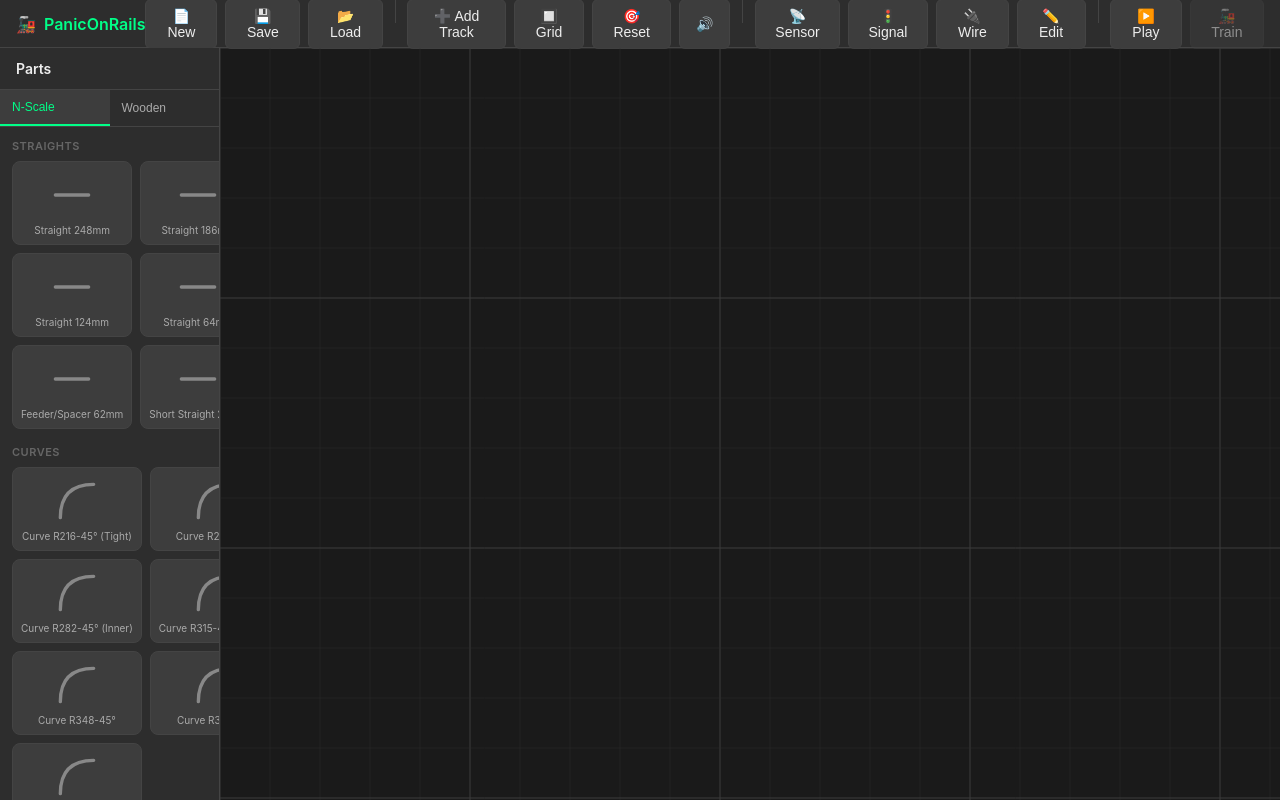
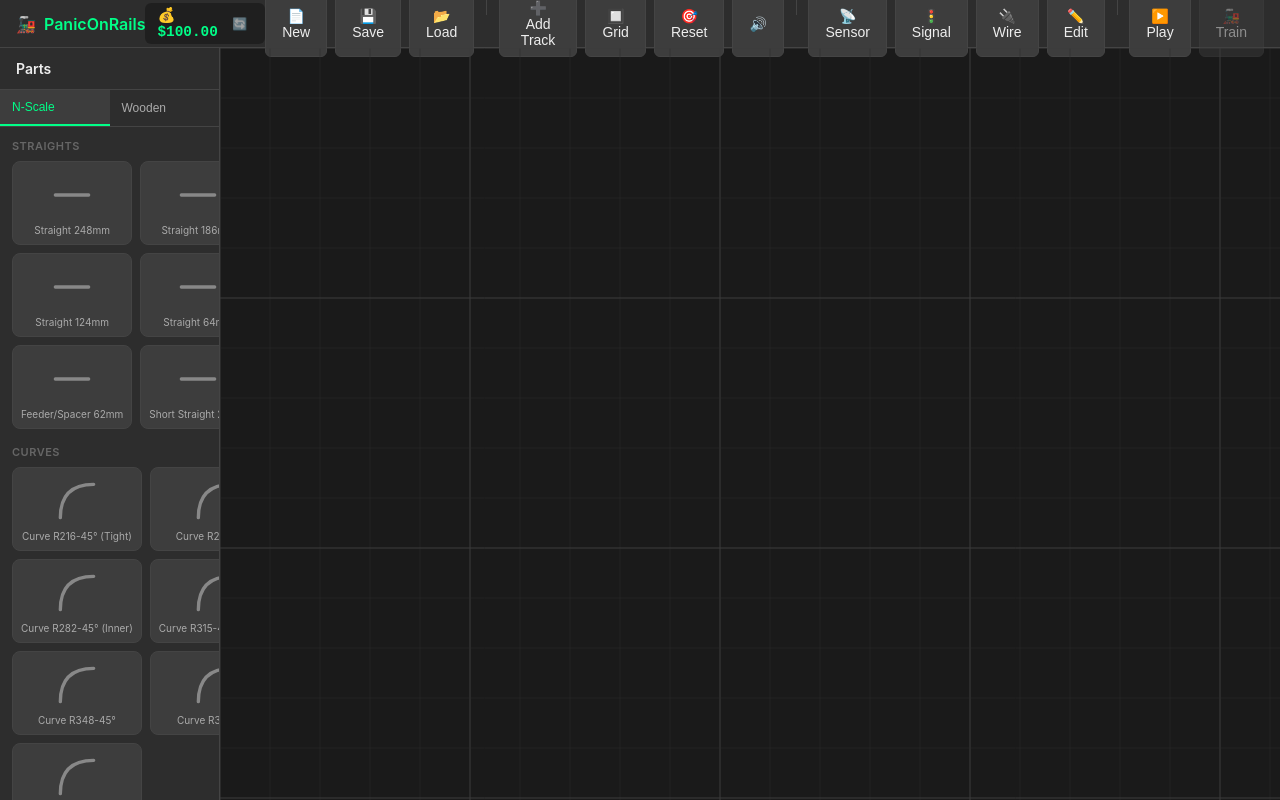
Before and after one commit to chayuto/panic-on-rails, a React (Vite) app: page / in a window 1280 px wide. Built offline with nearby package versions, Linux system fonts and the light colour scheme.

Commit message:
feat: implement economy system with part costs, budget management, and a budget ticker UI.

```diff
--- a/src/components/canvas/StageWrapper.tsx
+++ b/src/components/canvas/StageWrapper.tsx
@@ -10,6 +10,7 @@ import { SignalLayer } from './SignalLayer';
 import { WireLayer } from './WireLayer';
 import { useEditorStore } from '../../stores/useEditorStore';
 import { useTrackStore } from '../../stores/useTrackStore';
+import { useBudgetStore } from '../../stores/useBudgetStore';
 import { useGameLoop } from '../../hooks/useGameLoop';
 import { findSnapTarget } from '../../utils/snapManager';
 import { initAudio, playSound } from '../../utils/audioManager';
@@ -170,6 +171,28 @@ export function StageWrapper({ width, height }: StageWrapperProps) {
             return;
         }
 
+        // Get part to check cost
+        const part = getPartById(partId);
+        if (!part) {
+            console.error('[handleDrop] Part not found:', partId);
+            endDrag();
+            return;
+        }
+
+        // Check budget using imported store
+        const budgetStore = useBudgetStore.getState();
+
+        if (!budgetStore.canAfford(part.cost)) {
+            console.warn('[handleDrop] Insufficient budget for:', {
+                part: part.name,
+                cost: part.cost,
+                balance: budgetStore.balance,
+            });
+            playSound('bounce'); // Rejection sound
+            endDrag();
+            return;
+        }
+
         const worldPos = screenToWorld(e.clientX, e.clientY);
 
         // Get current snap state
@@ -196,6 +219,9 @@ export function StageWrapper({ width, height }: StageWrapperProps) {
                 finalRotation,
             });
         }
+
+        // Spend the budget
+        budgetStore.spend(part.cost);
 
         // Add the track
         const newEdgeId = addTrack(partId, finalPosition, finalRotation);
--- /dev/null
+++ b/src/components/ui/BudgetTicker.css
@@ -0,0 +1,48 @@
+/* BudgetTicker Component Styles */
+
+.budget-ticker {
+    display: flex;
+    align-items: center;
+    gap: 8px;
+    padding: 4px 12px;
+    background: rgba(0, 0, 0, 0.3);
+    border-radius: 6px;
+    font-family: 'JetBrains Mono', monospace;
+    font-size: 0.9rem;
+}
+
+.budget-ticker.healthy .budget-balance {
+    color: #00FF88;
+}
+
+.budget-ticker.warning .budget-balance {
+    color: #FFD93D;
+}
+
+.budget-ticker.danger .budget-balance {
+    color: #FF6B6B;
+}
+
+.budget-balance {
+    font-weight: 600;
+    transition: color 0.3s ease;
+}
+
+.budget-spent {
+    color: #888;
+    font-size: 0.75rem;
+}
+
+.budget-reset {
+    padding: 2px 6px;
+    font-size: 0.75rem;
+    background: transparent;
+    border: none;
+    cursor: pointer;
+    opacity: 0.6;
+    transition: opacity 0.2s;
+}
+
+.budget-reset:hover {
+    opacity: 1;
+}
--- /dev/null
+++ b/src/components/ui/BudgetTicker.tsx
@@ -0,0 +1,38 @@
+/**
+ * BudgetTicker - Displays current budget in the toolbar
+ */
+
+import { useBudgetStore, formatCurrency } from '../../stores/useBudgetStore';
+import './BudgetTicker.css';
+
+export function BudgetTicker() {
+    const { balance, totalSpent, startingBudget, reset } = useBudgetStore();
+
+    // Calculate percentage remaining for visual indicator
+    const percentRemaining = Math.round((balance / startingBudget) * 100);
+
+    // Color based on budget health
+    let statusClass = 'healthy';
+    if (percentRemaining < 25) statusClass = 'danger';
+    else if (percentRemaining < 50) statusClass = 'warning';
+
+    return (
+        <div className={`budget-ticker ${statusClass}`}>
+            <span className="budget-balance" title="Current Balance">
+                💰 {formatCurrency(balance)}
+            </span>
+            {totalSpent > 0 && (
+                <span className="budget-spent" title="Total Spent">
+                    (Spent: {formatCurrency(totalSpent)})
+                </span>
+            )}
+            <button
+                className="budget-reset"
+                onClick={reset}
+                title="Reset Budget"
+            >
+                🔄
+            </button>
+        </div>
+    );
+}
--- a/src/components/ui/Toolbar.tsx
+++ b/src/components/ui/Toolbar.tsx
@@ -4,6 +4,7 @@ import { useSimulationStore } from '../../stores/useSimulationStore';
 import { useEditorStore } from '../../stores/useEditorStore';
 import { exportLayout, importLayout } from '../../utils/fileManager';
 import { isMuted, toggleMute } from '../../utils/audioManager';
+import { BudgetTicker } from './BudgetTicker';
 
 /**
  * Mute toggle button component
@@ -88,6 +89,8 @@ export function Toolbar() {
                 <span>🚂</span>
                 <span>PanicOnRails</span>
             </div>
+
+            <BudgetTicker />
 
             <div className="toolbar-actions">
                 {/* File operations */}
--- a/src/data/catalog/helpers.ts
+++ b/src/data/catalog/helpers.ts
@@ -26,20 +26,25 @@ import type { PartDefinition, PartBrand, PartScale } from './types';
  * @param length - Length in millimeters
  * @param brand - Manufacturer brand
  * @param scale - Track scale/system
+ * @param cost - Cost in cents (default: based on length)
  */
 export function straight(
     id: string,
     name: string,
     length: number,
     brand: PartBrand,
-    scale: PartScale
+    scale: PartScale,
+    cost?: number
 ): PartDefinition {
+    // Default cost: ~$0.02 per mm, min $2
+    const defaultCost = Math.max(200, Math.round(length * 2));
     return {
         id,
         name,
         brand,
         scale,
         geometry: { type: 'straight', length },
+        cost: cost ?? defaultCost,
     };
 }
 
@@ -56,6 +61,7 @@ export function straight(
  * @param angle - Arc angle in degrees (e.g., 45, 30, 15)
  * @param brand - Manufacturer brand
  * @param scale - Track scale/system
+ * @param cost - Cost in cents (default: based on arc length)
  */
 export function curve(
     id: string,
@@ -63,14 +69,19 @@ export function curve(
     radius: number,
     angle: number,
     brand: PartBrand,
-    scale: PartScale
+    scale: PartScale,
+    cost?: number
 ): PartDefinition {
+    // Default cost: based on arc length + radius premium
+    const arcLength = calculateArcLength(radius, angle);
+    const defaultCost = Math.max(300, Math.round(arcLength * 2 + radius * 0.5));
     return {
         id,
         name,
         brand,
         scale,
         geometry: { type: 'curve', radius, angle },
+        cost: cost ?? defaultCost,
     };
 }
 
@@ -93,6 +104,7 @@ interface SwitchOptions {
  * @param opts - Switch geometry options
  * @param brand - Manufacturer brand
  * @param scale - Track scale/system
+ * @param cost - Cost in cents (default: $15)
  *
  * @example
  * switchPart('kato-20-202', '#4 Turnout Left', {
@@ -107,7 +119,8 @@ export function switchPart(
     name: string,
     opts: SwitchOptions,
     brand: PartBrand,
-    scale: PartScale
+    scale: PartScale,
+    cost: number = 1500
 ): PartDefinition {
     return {
         id,
@@ -121,6 +134,7 @@ export function switchPart(
             branchAngle: opts.branchAngle,
             branchDirection: opts.branchDirection,
         },
+        cost,
     };
 }
 
@@ -137,6 +151,7 @@ export function switchPart(
  * @param crossingAngle - Angle of crossing (90 = perpendicular)
  * @param brand - Manufacturer brand
  * @param scale - Track scale/system
+ * @param cost - Cost in cents (default: $20)
  */
 export function crossing(
     id: string,
@@ -144,7 +159,8 @@ export function crossing(
     length: number,
     crossingAngle: number,
     brand: PartBrand,
-    scale: PartScale
+    scale: PartScale,
+    cost: number = 2000
 ): PartDefinition {
     return {
         id,
@@ -152,6 +168,7 @@ export function crossing(
         brand,
         scale,
         geometry: { type: 'crossing', length, crossingAngle },
+        cost,
     };
 }
 
--- a/src/data/catalog/types.ts
+++ b/src/data/catalog/types.ts
@@ -95,6 +95,9 @@ export interface PartDefinition {
     /** Geometry specification */
     geometry: PartGeometry;
 
+    /** Cost in game currency (cents for precision) */
+    cost: number;
+
     // === Optional Metadata ===
 
     /** Real product SKU (e.g., "20-000") */
--- /dev/null
+++ b/src/stores/useBudgetStore.ts
@@ -0,0 +1,131 @@
+/**
+ * Budget Store for PanicOnRails
+ *
+ * Manages player budget for buying track pieces.
+ */
+
+import { create } from 'zustand';
+import { persist } from 'zustand/middleware';
+
+// ===========================
+// State Interface
+// ===========================
+
+interface BudgetState {
+    /** Current available balance (in cents) */
+    balance: number;
+    /** Total amount spent (in cents) */
+    totalSpent: number;
+    /** Starting budget for this session (in cents) */
+    startingBudget: number;
+}
+
+// ===========================
+// Actions Interface
+// ===========================
+
+interface BudgetActions {
+    /** Attempt to spend amount. Returns false if insufficient funds. */
+    spend: (amount: number) => boolean;
+    /** Refund an amount back to balance */
+    refund: (amount: number) => void;
+    /** Reset budget to starting amount */
+    reset: () => void;
+    /** Set a new starting budget */
+    setStartingBudget: (amount: number) => void;
+    /** Check if can afford an amount */
+    canAfford: (amount: number) => boolean;
+}
+
+// ===========================
+// Default Values
+// ===========================
+
+/** Default starting budget: $100 (10000 cents) */
+const DEFAULT_STARTING_BUDGET = 10000;
+
+const initialState: BudgetState = {
+    balance: DEFAULT_STARTING_BUDGET,
+    totalSpent: 0,
+    startingBudget: DEFAULT_STARTING_BUDGET,
+};
+
+// ===========================
+// Store Implementation
+// ===========================
+
+export const useBudgetStore = create<BudgetState & BudgetActions>()(
+    persist(
+        (set, get) => ({
+            ...initialState,
+
+            spend: (amount: number) => {
+                const { balance } = get();
+                if (amount > balance) {
+                    console.warn('[BudgetStore] Insufficient funds:', {
+                        requested: amount,
+                        available: balance
+                    });
+                    return false;
+                }
+
+                set((state) => ({
+                    balance: state.balance - amount,
+                    totalSpent: state.totalSpent + amount,
+                }));
+
+                console.log('[BudgetStore] Spent:', {
+                    amount: `$${(amount / 100).toFixed(2)}`,
+                    remaining: `$${((get().balance) / 100).toFixed(2)}`,
+                });
+
+                return true;
+            },
+
+            refund: (amount: number) => {
+                set((state) => ({
+                    balance: state.balance + amount,
+                    totalSpent: Math.max(0, state.totalSpent - amount),
+                }));
+
+                console.log('[BudgetStore] Refunded:', {
+                    amount: `$${(amount / 100).toFixed(2)}`,
+                    newBalance: `$${(get().balance / 100).toFixed(2)}`,
+                });
+            },
+
+            reset: () => {
+                const { startingBudget } = get();
+                set({
+                    balance: startingBudget,
+                    totalSpent: 0,
+                });
+                console.log('[BudgetStore] Reset to:', `$${(startingBudget / 100).toFixed(2)}`);
+            },
+
+            setStartingBudget: (amount: number) => {
+                set({
+                    startingBudget: amount,
+                    balance: amount,
+                    totalSpent: 0,
+                });
+            },
+
+            canAfford: (amount: number) => {
+                return get().balance >= amount;
+            },
+        }),
+        {
+            name: 'panic-on-rails-budget-v1',
+        }
+    )
+);
+
+// ===========================
+// Utility Functions
+// ===========================
+
+/** Format cents as dollar string */
+export function formatCurrency(cents: number): string {
+    return `$${(cents / 100).toFixed(2)}`;
+}
--- a/src/stores/useTrackStore.ts
+++ b/src/stores/useTrackStore.ts
@@ -11,6 +11,7 @@ import type {
     PartId
 } from '../types';
 import { getPartById, calculateArcLength } from '../data/catalog';
+import { useBudgetStore } from './useBudgetStore';
 
 interface TrackState {
     nodes: Record<NodeId, TrackNode>;
@@ -268,6 +269,9 @@ export const useTrackStore = create<TrackState & TrackActions>()(
             },
 
             clearLayout: () => {
+                // Reset budget (refund all spending)
+                useBudgetStore.getState().reset();
+
                 set(initialState);
             },
 
```
Also changed, not shown: 1 other file (tests, documents, lock files or other folders).
